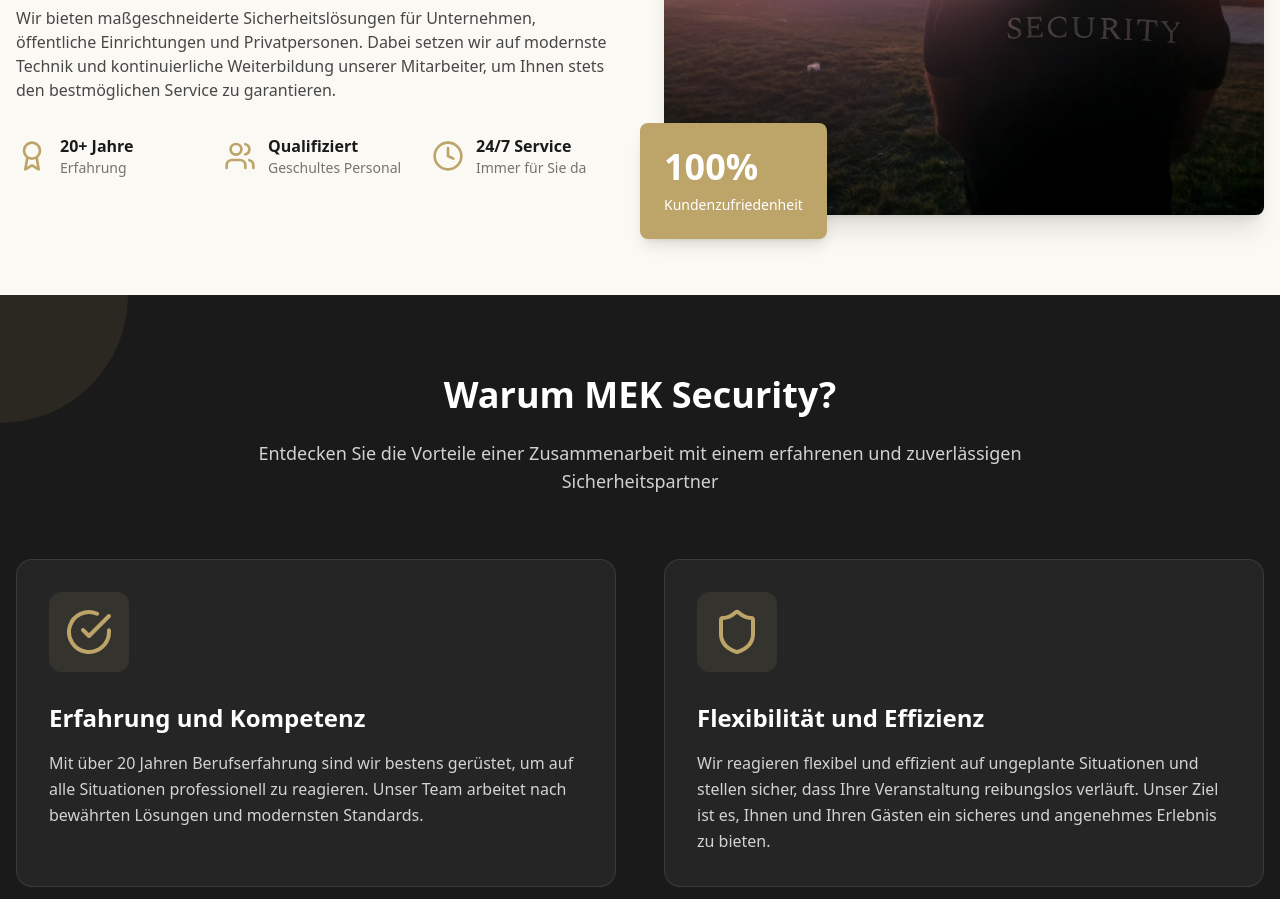
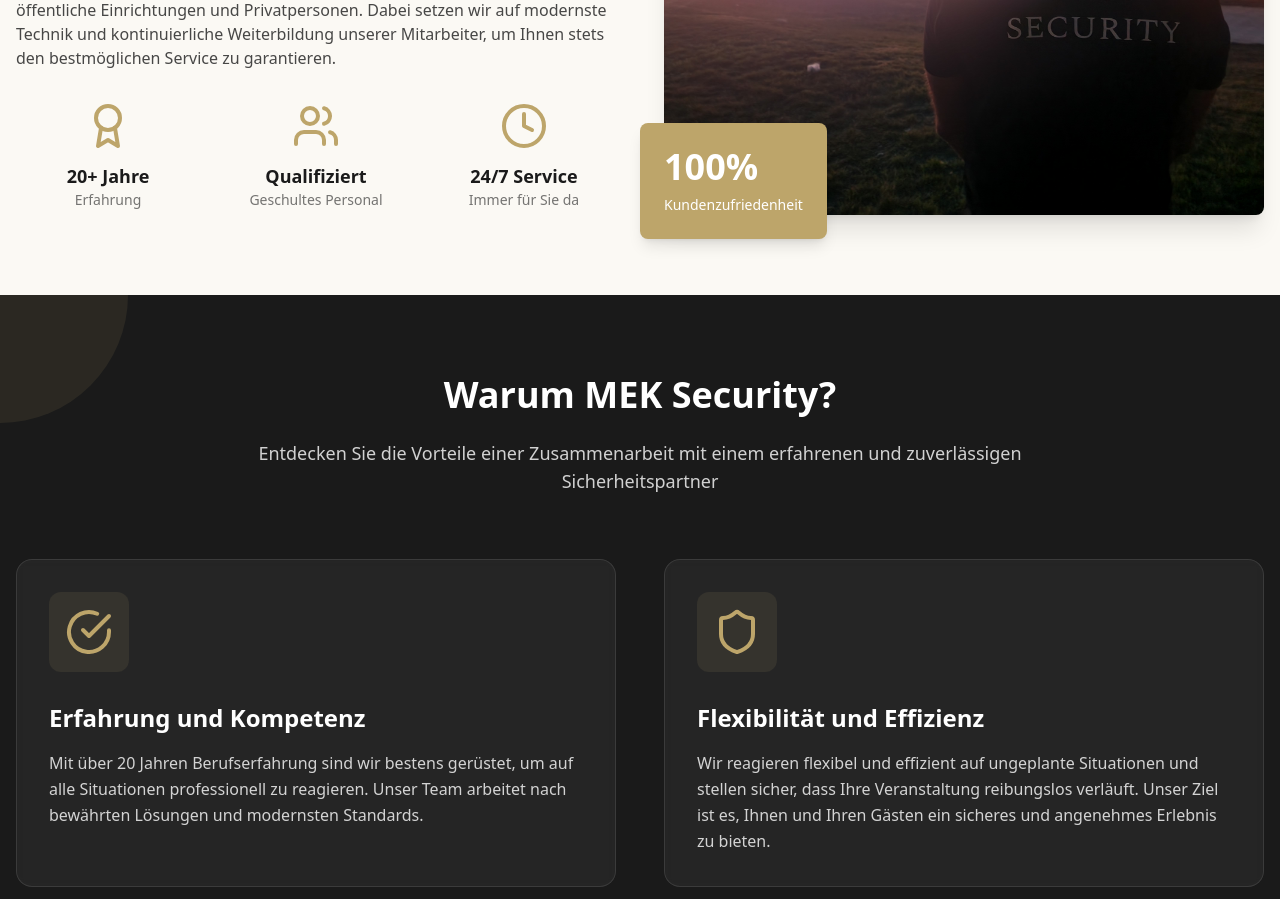
Before and after one commit to denizaytac/mek-sec-v2, a React (Vite) app: page / in a window 1280 px wide. Shown: the part 2005-2904 px from the top of the page. Built offline with nearby package versions, Linux system fonts and the light colour scheme.

Commit message:
Update About.tsx

```diff
--- a/src/components/About.tsx
+++ b/src/components/About.tsx
@@ -14,25 +14,25 @@ const About = () => {
               Wir bieten maßgeschneiderte Sicherheitslösungen für Unternehmen, öffentliche Einrichtungen und Privatpersonen. Dabei setzen wir auf modernste Technik und kontinuierliche Weiterbildung unserer Mitarbeiter, um Ihnen stets den bestmöglichen Service zu garantieren.
             </p>
 
-            <div className="grid grid-cols-3 gap-6">
-              <div className="flex items-center">
-                <Award className="w-8 h-8 text-primary-gold mr-3" />
+            <div className="grid grid-cols-1 sm:grid-cols-3 gap-6">
+              <div className="flex flex-col items-center text-center">
+                <Award className="w-12 h-12 text-primary-gold mb-3" />
                 <div>
-                  <h4 className="font-semibold text-primary">20+ Jahre</h4>
+                  <h4 className="text-lg font-semibold text-primary">20+ Jahre</h4>
                   <p className="text-sm text-primary/60">Erfahrung</p>
                 </div>
               </div>
-              <div className="flex items-center">
-                <Users className="w-8 h-8 text-primary-gold mr-3" />
+              <div className="flex flex-col items-center text-center">
+                <Users className="w-12 h-12 text-primary-gold mb-3" />
                 <div>
-                  <h4 className="font-semibold text-primary">Qualifiziert</h4>
+                  <h4 className="text-lg font-semibold text-primary">Qualifiziert</h4>
                   <p className="text-sm text-primary/60">Geschultes Personal</p>
                 </div>
               </div>
-              <div className="flex items-center">
-                <Clock className="w-8 h-8 text-primary-gold mr-3" />
+              <div className="flex flex-col items-center text-center">
+                <Clock className="w-12 h-12 text-primary-gold mb-3" />
                 <div>
-                  <h4 className="font-semibold text-primary">24/7 Service</h4>
+                  <h4 className="text-lg font-semibold text-primary">24/7 Service</h4>
                   <p className="text-sm text-primary/60">Immer für Sie da</p>
                 </div>
               </div>
```
